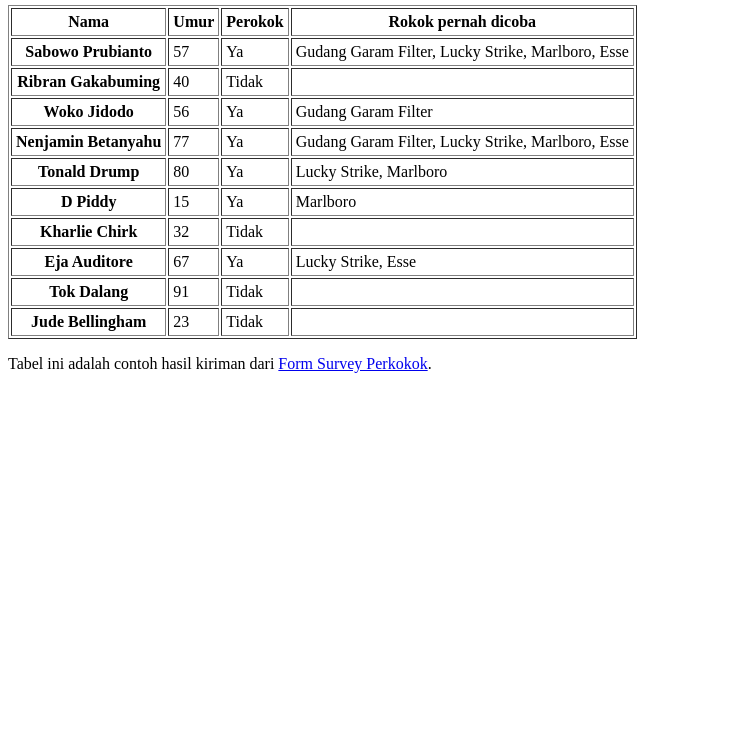
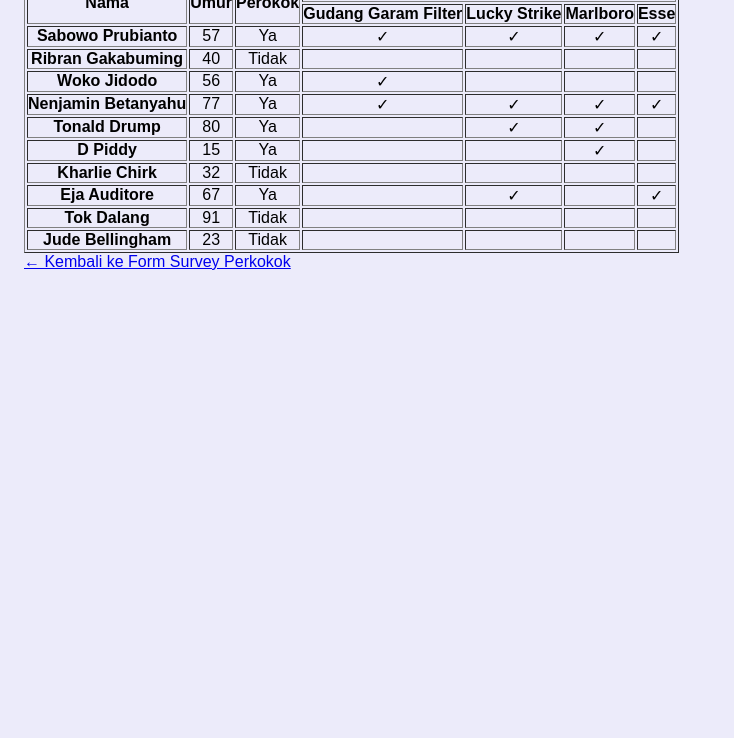
Before and after one commit to sronnaim/koda-b10-html3, a plain HTML site: page forms.html in a window 1280 px wide. Shown: the part 62-800 px from the top of the page, without its empty margins (0-734 px from the left). Drawn offline with Linux system fonts and the light colour scheme.

Commit message:
feat: updated data table

```diff
--- a/forms.html
+++ b/forms.html
@@ -5,6 +5,7 @@
     <meta name='viewport' content='width=device-width, initial-scale=1'>
     <title>Data Form Survey Perokok</title>
     <meta name="description" content="Data yang sudah terkumpul dari Form Survey perokok">
+    <link rel='stylesheet' href='main.css'>
 </head>
 <body>
     <main>
@@ -13,77 +14,111 @@
             <table border="1" cellpadding="4">
                 <thead>
                     <tr>
-                        <th scope="col">Nama</th>
-                        <th scope="col">Umur</th>
-                        <th scope="col">Perokok</th>
-                        <th scope="col">Rokok pernah dicoba</th>
+                        <th scope="col" rowspan="2">Nama</th>
+                        <th scope="col" rowspan="2">Umur</th>
+                        <th scope="col" rowspan="2">Perokok</th>
+                        <th scope="colgroup" colspan="4">Rokok pernah dicoba</th>
+                    </tr>
+                    <tr>
+                        <th scope="col">Gudang Garam Filter</th>
+                        <th scope="col">Lucky Strike</th>
+                        <th scope="col">Marlboro</th>
+                        <th scope="col">Esse</th>
                     </tr>
                 </thead>
                 <tbody>
                     <tr>
                         <th scope="row">Sabowo Prubianto</th>
-                        <td>57</td>
-                        <td>Ya</td>
-                        <td>Gudang Garam Filter, Lucky Strike, Marlboro, Esse</td>
+                        <td align="center">57</td>
+                        <td align="center">Ya</td>
+                        <td align="center">&checkmark;</td>
+                        <td align="center">&checkmark;</td>
+                        <td align="center">&checkmark;</td>
+                        <td align="center">&checkmark;</td>
                     </tr>
                     <tr>
                         <th scope="row">Ribran Gakabuming</th>
-                        <td>40</td>
-                        <td>Tidak</td>
+                        <td align="center">40</td>
+                        <td align="center">Tidak</td>
+                        <td></td>
+                        <td></td>
+                        <td></td>
                         <td></td>
                     </tr>
                     <tr>
                         <th scope="row">Woko Jidodo</th>
-                        <td>56</td>
-                        <td>Ya</td>
-                        <td>Gudang Garam Filter</td>
+                        <td align="center">56</td>
+                        <td align="center">Ya</td>
+                        <td align="center">&checkmark;</td>
+                        <td align="center"></td>
+                        <td align="center"></td>
+                        <td align="center"></td>
                     </tr>
                     <tr>
                         <th scope="row">Nenjamin Betanyahu</th>
-                        <td>77</td>
-                        <td>Ya</td>
-                        <td>Gudang Garam Filter, Lucky Strike, Marlboro, Esse</td>
-                    </tr>
+                        <td align="center">77</td>
+                        <td align="center">Ya</td>
+                        <td align="center">&checkmark;</td>
+                        <td align="center">&checkmark;</td>
+                        <td align="center">&checkmark;</td>
+                        <td align="center">&checkmark;</td>                    </tr>
                     <tr>
                         <th scope="row">Tonald Drump</th>
-                        <td>80</td>
-                        <td>Ya</td>
-                        <td>Lucky Strike, Marlboro</td>
+                        <td align="center">80</td>
+                        <td align="center">Ya</td>
+                        <td align="center"></td>
+                        <td align="center">&checkmark;</td>
+                        <td align="center">&checkmark;</td>
+                        <td align="center"></td>
                     </tr>
                     <tr>
                         <th scope="row">D Piddy</th>
-                        <td>15</td>
-                        <td>Ya</td>
-                        <td>Marlboro</td>
+                        <td align="center">15</td>
+                        <td align="center">Ya</td>
+                        <td align="center"></td>
+                        <td align="center"></td>
+                        <td align="center">&checkmark;</td>
+                        <td align="center"></td>
                     </tr>
                     <tr>
                         <th scope="row">Kharlie Chirk</th>
-                        <td>32</td>
-                        <td>Tidak</td>
-                        <td></td>
+                        <td align="center">32</td>
+                        <td align="center">Tidak</td>
+                        <td align="center"></td>
+                        <td align="center"></td>
+                        <td align="center"></td>
+                        <td align="center"></td>
                     </tr>
                     <tr>
                         <th scope="row">Eja Auditore</th>
-                        <td>67</td>
-                        <td>Ya</td>
-                        <td>Lucky Strike, Esse</td>
-                    </tr>
+                        <td align="center">67</td>
+                        <td align="center">Ya</td>
+                        <td align="center"></td>
+                        <td align="center">&checkmark;</td>
+                        <td align="center"></td>
+                        <td align="center">&checkmark;</td>                    </tr>
                     <tr>
                         <th scope="row">Tok Dalang</th>
-                        <td>91</td>
-                        <td>Tidak</td>
-                        <td></td>
+                        <td align="center">91</td>
+                        <td align="center">Tidak</td>
+                        <td align="center"></td>
+                        <td align="center"></td>
+                        <td align="center"></td>
+                        <td align="center"></td>
                     </tr>
                     <tr>
                         <th scope="row">Jude Bellingham</th>
-                        <td>23</td>
-                        <td>Tidak</td>
-                        <td></td>
+                        <td align="center">23</td>
+                        <td align="center">Tidak</td>
+                        <td align="center"></td>
+                        <td align="center"></td>
+                        <td align="center"></td>
+                        <td align="center"></td>
                     </tr>
                 </tbody>
             </table>
             <footer>
-                <p>Tabel ini adalah contoh hasil kiriman dari <a href="/index.html">Form Survey Perkokok</a>.</p>
+                <a href="/index.html">&larr; Kembali ke Form Survey Perkokok</a>
             </footer>
         </article>
     </main>
```
